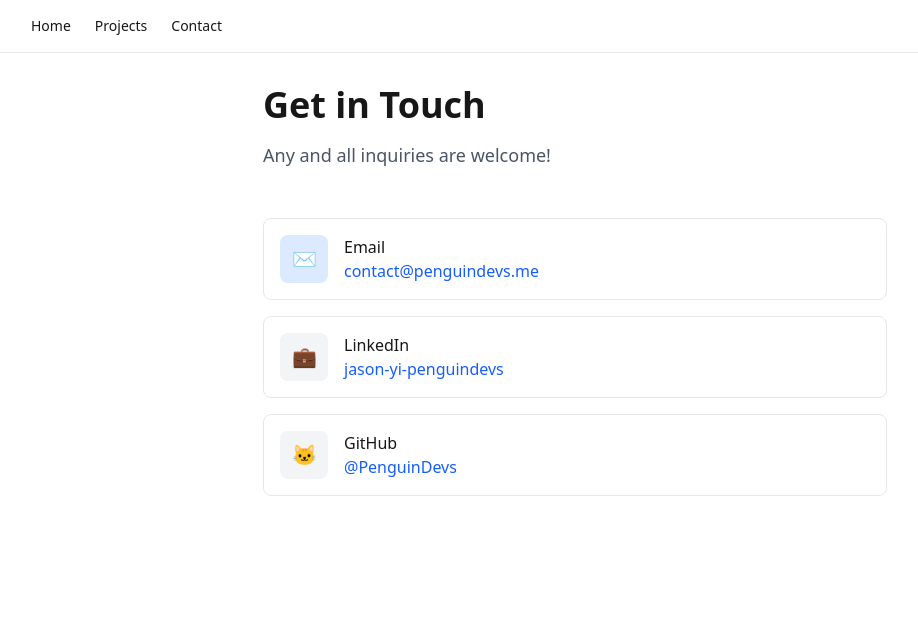
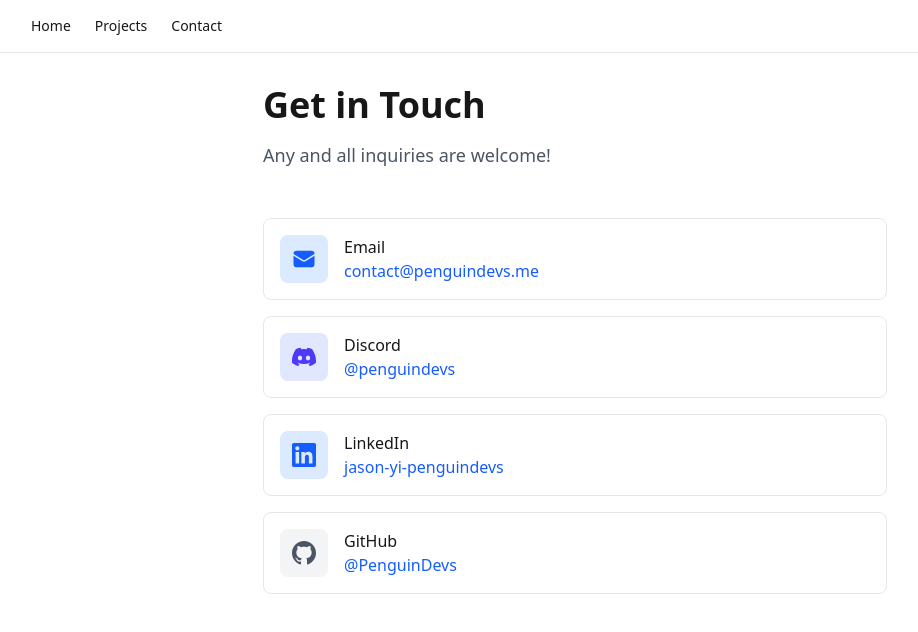
Before and after one commit to PenguinDevs/PortfolioSite, a Next.js app: page /contact in a window 1280 px wide. Shown: the top 632 px of the page, without its empty margins (65-983 px from the left). Built offline with nearby package versions, Linux system fonts and the light colour scheme.

Commit message:
feat: add discord social

```diff
--- a/src/app/contact/page.tsx
+++ b/src/app/contact/page.tsx
@@ -1,3 +1,5 @@
+import { EmailIcon, DiscordIcon, LinkedInIcon, GitHubIcon } from '@/components/icons';
+
 export default function Contact() {
   return (
     <div className="min-h-screen bg-background text-foreground">
@@ -14,9 +16,9 @@
           <div className="space-y-4">
             <div className="flex items-center gap-4 p-4 border border-gray-200 dark:border-gray-700 rounded-lg">
               <div className="w-12 h-12 bg-blue-100 dark:bg-blue-900 rounded-lg flex items-center justify-center">
-                <span className="text-blue-600 dark:text-blue-400 text-xl">
-                  ✉️
-                </span>
+                <div className="text-blue-600 dark:text-blue-400">
+                  <EmailIcon />
+                </div>
               </div>
               <div>
                 <h3 className="font-medium">Email</h3>
@@ -30,10 +32,29 @@
             </div>
 
             <div className="flex items-center gap-4 p-4 border border-gray-200 dark:border-gray-700 rounded-lg">
-              <div className="w-12 h-12 bg-gray-100 dark:bg-gray-800 rounded-lg flex items-center justify-center">
-                <span className="text-gray-600 dark:text-gray-400 text-xl">
-                  💼
-                </span>
+              <div className="w-12 h-12 bg-indigo-100 dark:bg-indigo-900 rounded-lg flex items-center justify-center">
+                <div className="text-indigo-600 dark:text-indigo-400">
+                  <DiscordIcon />
+                </div>
+              </div>
+              <div>
+                <h3 className="font-medium">Discord</h3>
+                <a
+                  href="https://discord.com/invite/xq25Exwf3X"
+                  target="_blank"
+                  rel="noopener noreferrer"
+                  className="text-blue-600 dark:text-blue-400 hover:underline"
+                >
+                  @penguindevs
+                </a>
+              </div>
+            </div>
+
+            <div className="flex items-center gap-4 p-4 border border-gray-200 dark:border-gray-700 rounded-lg">
+              <div className="w-12 h-12 bg-blue-100 dark:bg-blue-900 rounded-lg flex items-center justify-center">
+                <div className="text-blue-600 dark:text-blue-400">
+                  <LinkedInIcon />
+                </div>
               </div>
               <div>
                 <h3 className="font-medium">LinkedIn</h3>
@@ -50,9 +71,9 @@
 
             <div className="flex items-center gap-4 p-4 border border-gray-200 dark:border-gray-700 rounded-lg">
               <div className="w-12 h-12 bg-gray-100 dark:bg-gray-800 rounded-lg flex items-center justify-center">
-                <span className="text-gray-600 dark:text-gray-400 text-xl">
-                  🐱
-                </span>
+                <div className="text-gray-600 dark:text-gray-400">
+                  <GitHubIcon />
+                </div>
               </div>
               <div>
                 <h3 className="font-medium">GitHub</h3>
--- /dev/null
+++ b/src/components/icons/DiscordIcon.tsx
@@ -0,0 +1,7 @@
+export default function DiscordIcon({ className = "w-6 h-6" }: { className?: string }) {
+  return (
+    <svg className={className} fill="currentColor" viewBox="0 0 24 24">
+      <path d="M20.317 4.37a19.791 19.791 0 0 0-4.885-1.515a.074.074 0 0 0-.079.037c-.21.375-.444.864-.608 1.25a18.27 18.27 0 0 0-5.487 0a12.64 12.64 0 0 0-.617-1.25a.077.077 0 0 0-.079-.037A19.736 19.736 0 0 0 3.677 4.37a.07.07 0 0 0-.032.027C.533 9.046-.32 13.58.099 18.057a.082.082 0 0 0 .031.057a19.9 19.9 0 0 0 5.993 3.03a.078.078 0 0 0 .084-.028a14.09 14.09 0 0 0 1.226-1.994a.076.076 0 0 0-.041-.106a13.107 13.107 0 0 1-1.872-.892a.077.077 0 0 1-.008-.128a10.2 10.2 0 0 0 .372-.292a.074.074 0 0 1 .077-.01c3.928 1.793 8.18 1.793 12.062 0a.074.074 0 0 1 .078.01c.12.098.246.196.373.292a.077.077 0 0 1-.006.127a12.299 12.299 0 0 1-1.873.892a.077.077 0 0 0-.041.107c.36.698.772 1.362 1.225 1.993a.076.076 0 0 0 .084.028a19.839 19.839 0 0 0 6.002-3.03a.077.077 0 0 0 .032-.054c.5-5.177-.838-9.674-3.549-13.66a.061.061 0 0 0-.031-.03zM8.02 15.33c-1.183 0-2.157-1.085-2.157-2.419c0-1.333.956-2.419 2.157-2.419c1.21 0 2.176 1.096 2.157 2.42c0 1.333-.956 2.418-2.157 2.418zm7.975 0c-1.183 0-2.157-1.085-2.157-2.419c0-1.333.955-2.419 2.157-2.419c1.21 0 2.176 1.096 2.157 2.42c0 1.333-.946 2.418-2.157 2.418z"/>
+    </svg>
+  );
+}
--- /dev/null
+++ b/src/components/icons/EmailIcon.tsx
@@ -0,0 +1,8 @@
+export default function EmailIcon({ className = "w-6 h-6" }: { className?: string }) {
+  return (
+    <svg className={className} fill="currentColor" viewBox="0 0 24 24">
+      <path d="M1.5 8.67v8.58a3 3 0 003 3h15a3 3 0 003-3V8.67l-8.928 5.493a3 3 0 01-3.144 0L1.5 8.67z" />
+      <path d="M22.5 6.908V6.75a3 3 0 00-3-3h-15a3 3 0 00-3 3v.158l9.714 5.978a1.5 1.5 0 001.572 0L22.5 6.908z" />
+    </svg>
+  );
+}
--- /dev/null
+++ b/src/components/icons/GitHubIcon.tsx
@@ -0,0 +1,7 @@
+export default function GitHubIcon({ className = "w-6 h-6" }: { className?: string }) {
+  return (
+    <svg className={className} fill="currentColor" viewBox="0 0 24 24">
+      <path d="M12 0c-6.626 0-12 5.373-12 12 0 5.302 3.438 9.8 8.207 11.387.599.111.793-.261.793-.577v-2.234c-3.338.726-4.033-1.416-4.033-1.416-.546-1.387-1.333-1.756-1.333-1.756-1.089-.745.083-.729.083-.729 1.205.084 1.839 1.237 1.839 1.237 1.07 1.834 2.807 1.304 3.492.997.107-.775.418-1.305.762-1.604-2.665-.305-5.467-1.334-5.467-5.931 0-1.311.469-2.381 1.236-3.221-.124-.303-.535-1.524.117-3.176 0 0 1.008-.322 3.301 1.23.957-.266 1.983-.399 3.003-.404 1.02.005 2.047.138 3.006.404 2.291-1.552 3.297-1.23 3.297-1.23.653 1.653.242 2.874.118 3.176.77.84 1.235 1.911 1.235 3.221 0 4.609-2.807 5.624-5.479 5.921.43.372.823 1.102.823 2.222v3.293c0 .319.192.694.801.576 4.765-1.589 8.199-6.086 8.199-11.386 0-6.627-5.373-12-12-12z"/>
+    </svg>
+  );
+}
--- /dev/null
+++ b/src/components/icons/LinkedInIcon.tsx
@@ -0,0 +1,7 @@
+export default function LinkedInIcon({ className = "w-6 h-6" }: { className?: string }) {
+  return (
+    <svg className={className} fill="currentColor" viewBox="0 0 24 24">
+      <path d="M20.447 20.452h-3.554v-5.569c0-1.328-.027-3.037-1.852-3.037-1.853 0-2.136 1.445-2.136 2.939v5.667H9.351V9h3.414v1.561h.046c.477-.9 1.637-1.85 3.37-1.85 3.601 0 4.267 2.37 4.267 5.455v6.286zM5.337 7.433c-1.144 0-2.063-.926-2.063-2.065 0-1.138.92-2.063 2.063-2.063 1.14 0 2.064.925 2.064 2.063 0 1.139-.925 2.065-2.064 2.065zm1.782 13.019H3.555V9h3.564v11.452zM22.225 0H1.771C.792 0 0 .774 0 1.729v20.542C0 23.227.792 24 1.771 24h20.451C23.2 24 24 23.227 24 22.271V1.729C24 .774 23.2 0 22.222 0h.003z"/>
+    </svg>
+  );
+}
--- /dev/null
+++ b/src/components/icons/index.ts
@@ -0,0 +1,4 @@
+export { default as EmailIcon } from './EmailIcon';
+export { default as DiscordIcon } from './DiscordIcon';
+export { default as LinkedInIcon } from './LinkedInIcon';
+export { default as GitHubIcon } from './GitHubIcon';
```
